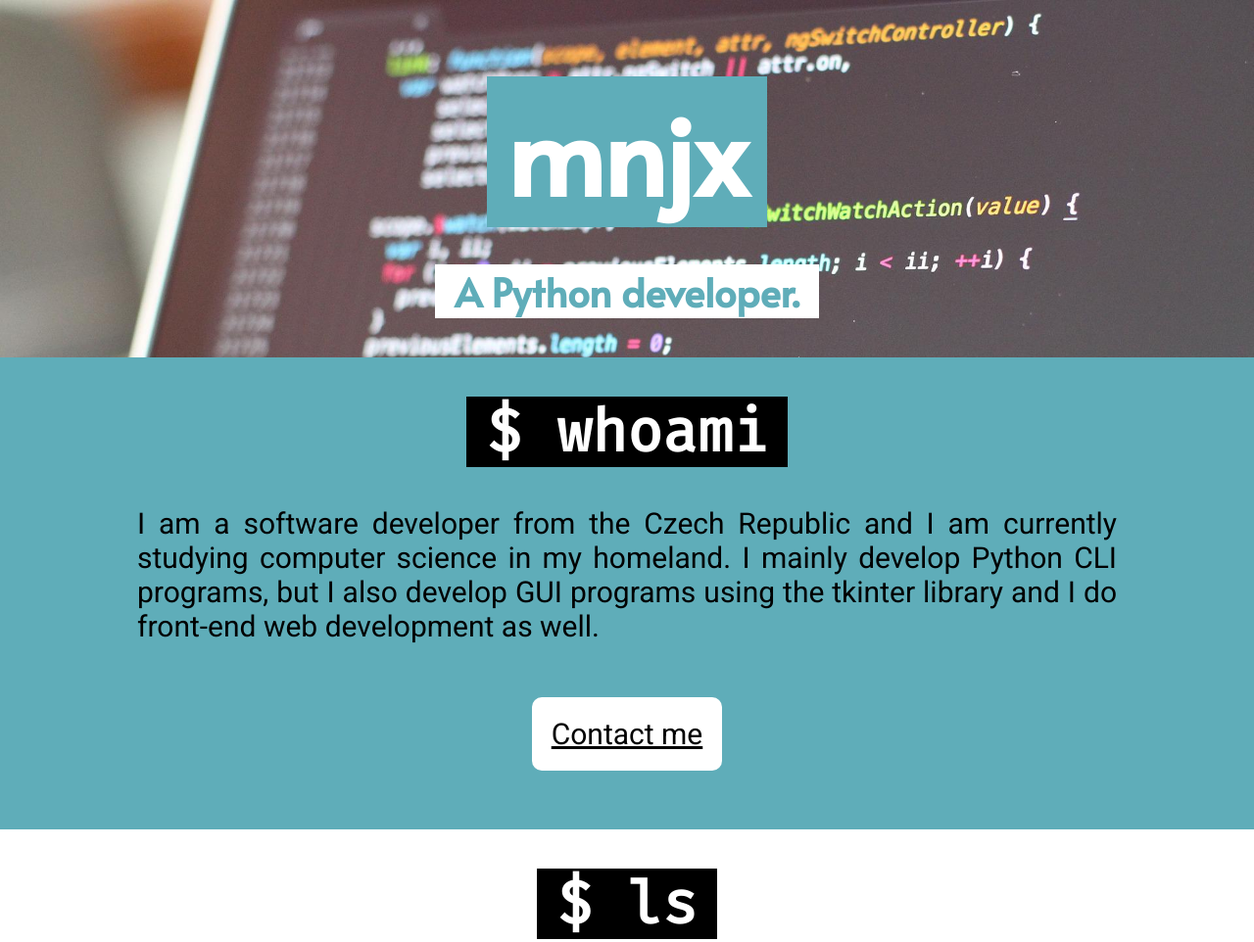
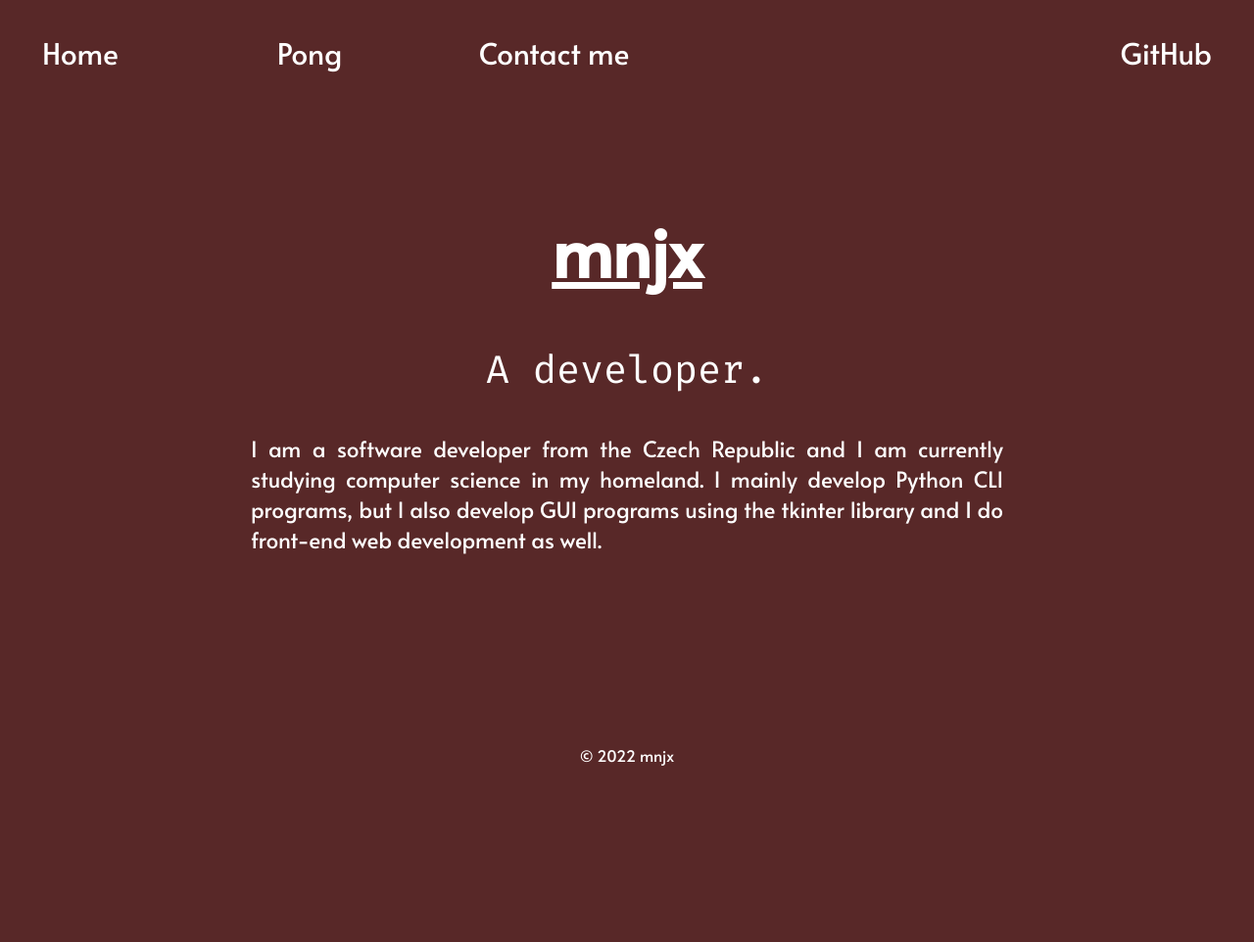
Before and after one commit to mnjx/mnjx.github.io, a plain HTML site: page index.html in a window 1280 px wide. Shown: the top 962 px of the page at 98% size. After the commit the page ends 800 px from the top, so only its background shows below. Drawn offline with Linux system fonts and the light colour scheme.

Commit message:
Initial release (ALPHA)

```diff
--- a/index.html
+++ b/index.html
@@ -1,90 +1,55 @@
 <!DOCTYPE html>
-<html>
+<html lang="en">
 <head>
+    <meta charset="UTF-8">
+    <meta http-equiv="X-UA-Compatible" content="IE=edge">
+    <meta name="viewport" content="width=device-width, initial-scale=1.0">
+    <link rel="stylesheet" href="stylesheet_index.css">
+    <link rel="stylesheet" href="https://fonts.googleapis.com/css?family=Fira Mono">
+    <link rel="stylesheet" href="https://fonts.googleapis.com/css?family=Alata">
     <title>mnjx</title>
-		<meta charset="utf-8">
-		<meta name="viewport" content="width=device-width, initial-scale=1">
-		<link rel="stylesheet" href="https://fonts.googleapis.com/css?family=Alata">
-		<link rel="stylesheet" href="https://fonts.googleapis.com/css?family=Roboto">
-		<link rel="stylesheet" href="https://fonts.googleapis.com/css?family=Fira Mono">
-		<link rel="stylesheet" type="text/css" href="stylesheet.css"/>
-		<script type="text/javascript" src="script.js"></script>
 </head>
 <body>
-		<div id="wrapperHeading"> <!-- heading -->
-			<br>
-			<br>
-			<div>
-				<h1 id="heading">mnjx</h1>
-			</div>
-			<br>
-			<br>
-			<div>
-				<p id="subHeading">
-					<b>A Python developer.</b>
-				</p>
-			</div>
-		</div>
-		<div class="wrapperParagraph"> <!-- why -->
-			<div class="paragraph">
-				<h1 id="procHeading"><b>$</b> whoami</h1>
-				<p id="pp">
-				  I am a software developer from the Czech Republic and I am currently studying
-				  computer science in my homeland. I mainly develop Python CLI programs, but I
-				  also develop GUI programs using the tkinter library and I do front-end web
-				  development as well.<br><br>
-				</p>
+    <div class="site_wrapper">
+        <div id="navbar_wrapper">
+            <table style="width: 100%;">
+                <tr>
+                    <td>
                         <p>
-				  <a href="contact-me.html", class="btn">Contact me</a>
-				</p>
-			</div>
-		</div>
-		<div class="between"> <!-- important info -->
-			<div>
-				<h1 id="importantInfoHeading">$ ls</h1>
-			</div>
-			<div>
-				<p id="infoParagraph">
-				  	<div>
-				    	<table class="ls" cellspacing="30">
-							<tr>
-								<td class="lsitem">
-									<img src="pong.png"></img>
-									<p class="lsheading"><a href="pong.html">Pong</a></p>
-									<p>
-										<a href="https://www.github.com/mnjx/pong">GitHub repo</a>
-										<br>
-										<br>
-										<br>
-										<br>
-										<br>
-										<br>
+                           <a href="index.html">Home</a>
                         </p>
                     </td>
-								<td class="lsitem">
-									<img src="budgeit.png"></img>
-									<p class="lsheading">BudgeIt</span></p>
+                    <td>
                         <p>
-										A budgetting app written in Python using the tkinter library for the GUI.<br><br>
-										Work In Progress...
+                            <a href="pong.html">Pong</a>
                         </p>
                     </td>
-								<td class="lsitem">
-									<img src="snek.png"></img>
-									<p class="lsheading">Snek</p>
+                    <td>
                         <p>
-										A clone of snake written in Python using the tkinter library for the GUI.<br><br>
-										Work In Progress...
+                            <a href="contact-me.html">Contact me</a>
+                        </p>
+                    </td>
+                    <td>
+                        <p class="navbar_right">
+                            <a href="https://github.com/mnjx">GitHub</a>
                         </p>
                     </td>
                 </tr>
             </table>
         </div>
+        <div id="main_content_wrapper">
+            <h1 id="heading">mnjx</h1>
+            <p id="subheading">A developer.</p>
+            <p id="desc">
+                I am a software developer from the Czech Republic and I am currently studying
+                computer science in my homeland. I mainly develop Python CLI programs, but I
+                also develop GUI programs using the tkinter library and I do front-end web
+                development as well.
             </p>
         </div>
-		</div>
-		<footer id="footer">
+        <footer>
             © 2022 mnjx
         </footer>
+    </div>
 </body>
 </html>
--- /dev/null
+++ b/stylesheet_index.css
@@ -0,0 +1,87 @@
+html {
+	margin: 0px;
+	height: 100%;
+	font-family: "Alata", sans-serif;
+}
+
+body {
+	background-color: #582828;
+	background-repeat: no-repeat;
+	margin: 0px;
+}
+
+#body::after {
+    content: '';
+    display: block;
+    height: 2.5rem;
+}
+
+#site_wrapper {
+    position: relative;
+    min-width: 100vh;
+}
+
+
+#navbar_wrapper {
+    color: white;
+    font-size: 30px;
+    text-align: center;
+	font-family: "Alata", sans-serif;
+    padding-left: 40px;
+    padding-right: 40px;
+}
+
+.navbar_right {
+    float: right !important;
+    padding-left: 0px;
+}
+
+td {
+    text-align: left;
+}
+
+a {
+    color: white;
+    text-decoration: none;
+}
+
+
+
+#main_content_wrapper {
+    padding-bottom: 2.5rem;
+}
+
+#heading {
+    text-align: center;
+    text-decoration: underline;
+    font-size: 70px;
+    color: white;
+    margin-top: 100px;
+}
+
+#subheading {
+    text-align: center !important;
+    font-size: 40px;
+    color: white;
+    margin-top: 50px;
+    font-family: "Fira Mono", monospace;
+}
+
+#desc {
+    width: 60%;
+    color: white;
+    text-align: justify;
+    font-size: 22.5px;
+    margin: auto;
+}
+
+
+
+footer {
+    position: absolute;
+    bottom: 0;
+    width: 100%;
+    height: 2.5rem;
+    text-align: center;
+    color: white;
+}
```
Also changed, not shown: index-.html (added, +90 -0 lines). Lines whose indentation alone changed are shown as unchanged.
